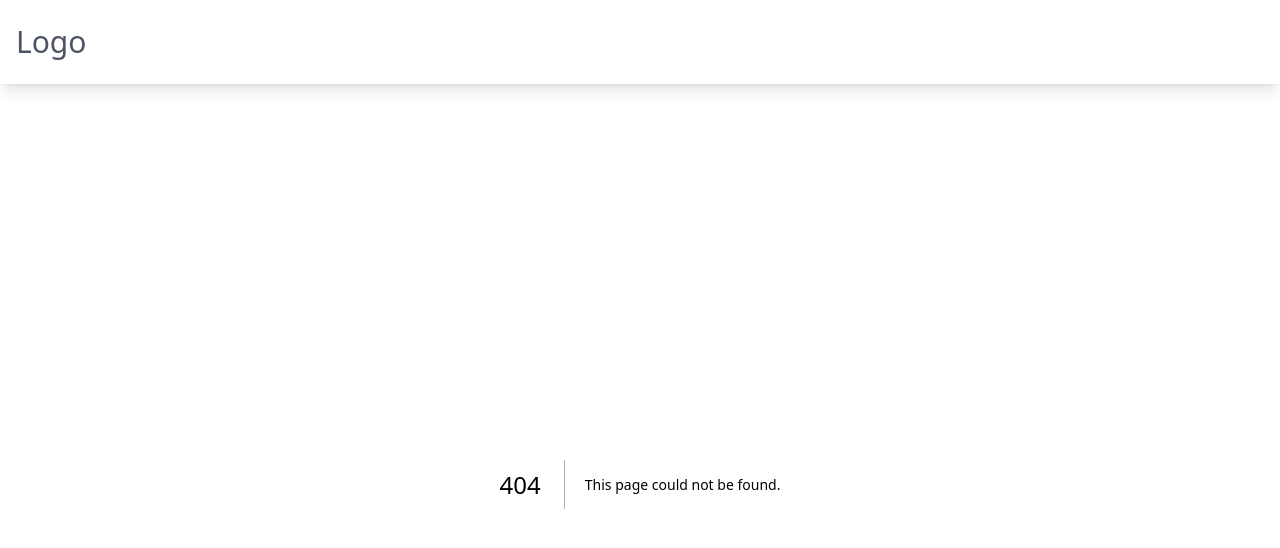
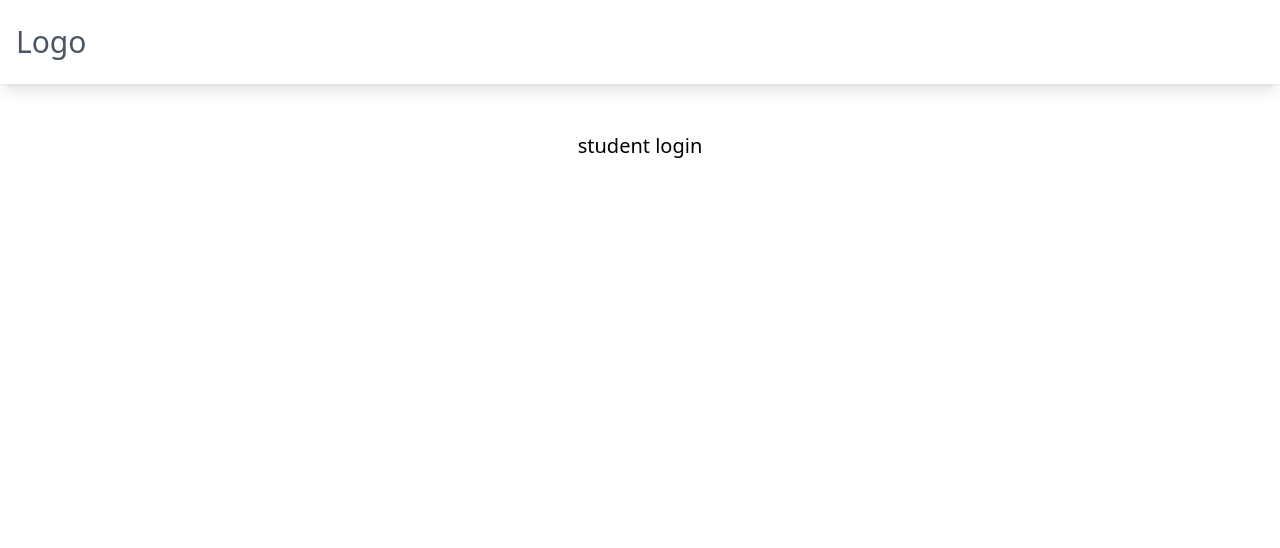
Before and after one commit to seppm-nishant/cms-project, a Next.js app: page /login/studentLogin in a window 1280 px wide. Before the commit this address had no page. Shown: the top 548 px of the page. Built offline with nearby package versions, Linux system fonts and the light colour scheme.

Commit message:
added some changes

```diff
--- a/pages/login/index.tsx
+++ b/pages/login/index.tsx
@@ -17,12 +17,16 @@ const Login = () => {
               Admin login
             </button>
           </Link>
+          <Link href={"/login/staffLogin"}>
             <button className="text-xl w-full bg-blue-500 rounded-md text-white py-2 hover:bg-blue-600">
               Staff login
             </button>
+          </Link>
+          <Link href={"login/studentLogin"}>
             <button className="text-xl w-full bg-blue-500 rounded-md text-white py-2 hover:bg-blue-600">
               Student login
             </button>
+          </Link>
         </div>
       </div>
     </div>
--- /dev/null
+++ b/pages/login/staffLogin.tsx
@@ -0,0 +1,5 @@
+const StaffLogin = () => {
+  return <div className="text-xl text-center pt-12">staff login</div>;
+};
+
+export default StaffLogin;
--- /dev/null
+++ b/pages/login/studentLogin.tsx
@@ -0,0 +1,5 @@
+const StudentLogin = () => {
+  return <div className="text-xl text-center pt-12">student login</div>;
+};
+
+export default StudentLogin;
```
Lines whose indentation alone changed are shown as unchanged.
